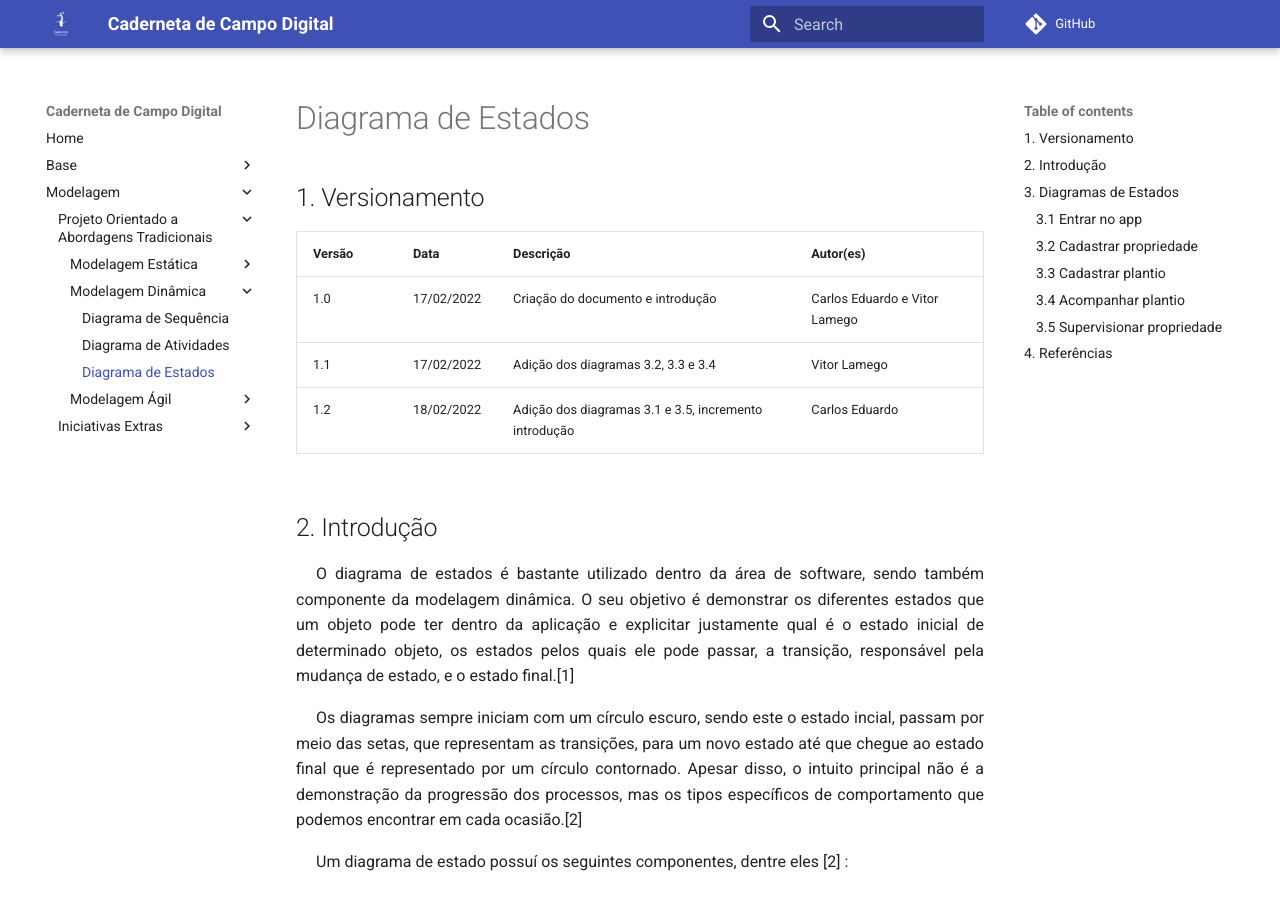
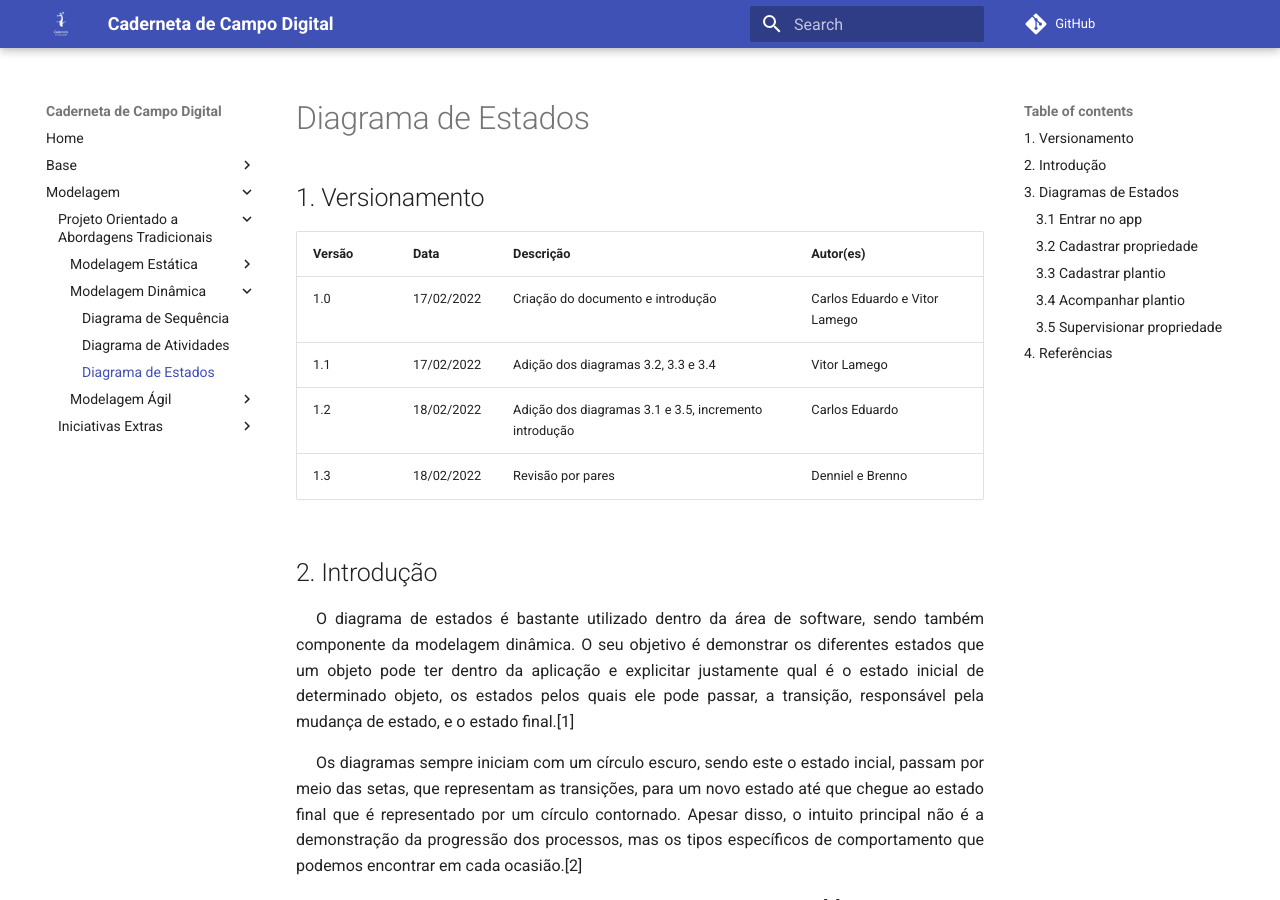
Before and after one commit to UnBArqDsw2021-2/2021.2_G4_CadernetaDeCampoDigital_docs, an MkDocs documentation site: the page built from docs/modelagem/dinamica/diagrama_de_estados.md, in a window 1280 px wide and 900 px high. Built offline with MkDocs 1.6.1 and Material for MkDocs 9.7.7, drawn with Linux system fonts in a browser that asks for light colours; comment, search, counter and statistics services are not loaded.

Commit message:
#64 Revisao

```diff
--- a/docs/modelagem/dinamica/diagrama_de_estados.md
+++ b/docs/modelagem/dinamica/diagrama_de_estados.md
@@ -7,7 +7,7 @@
 | 1.0    | 17/02/2022 | Criação do documento e introdução | Carlos Eduardo e Vitor Lamego |
 | 1.1    | 17/02/2022 | Adição dos diagramas 3.2, 3.3 e 3.4 | Vitor Lamego |
 | 1.2    | 18/02/2022 | Adição dos diagramas 3.1 e 3.5, incremento introdução | Carlos Eduardo |
-<!-- | 1.3   | XX/02/2022 | Revisão por pares | Nome 1 e Nome 2 -->
+| 1.3    | 18/02/2022 | Revisão por pares                 | Denniel e Brenno |
 
 
 ## 2. Introdução
```
